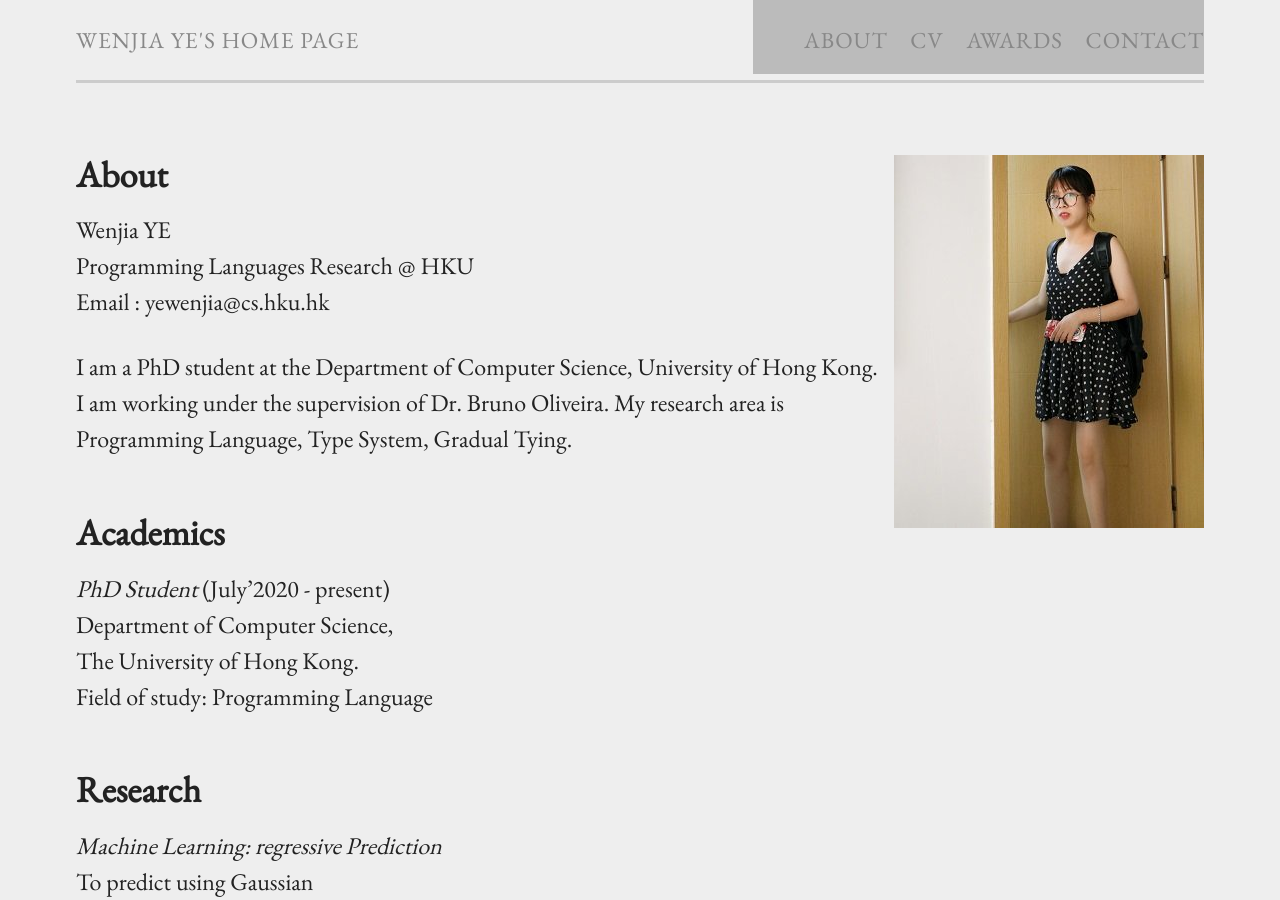
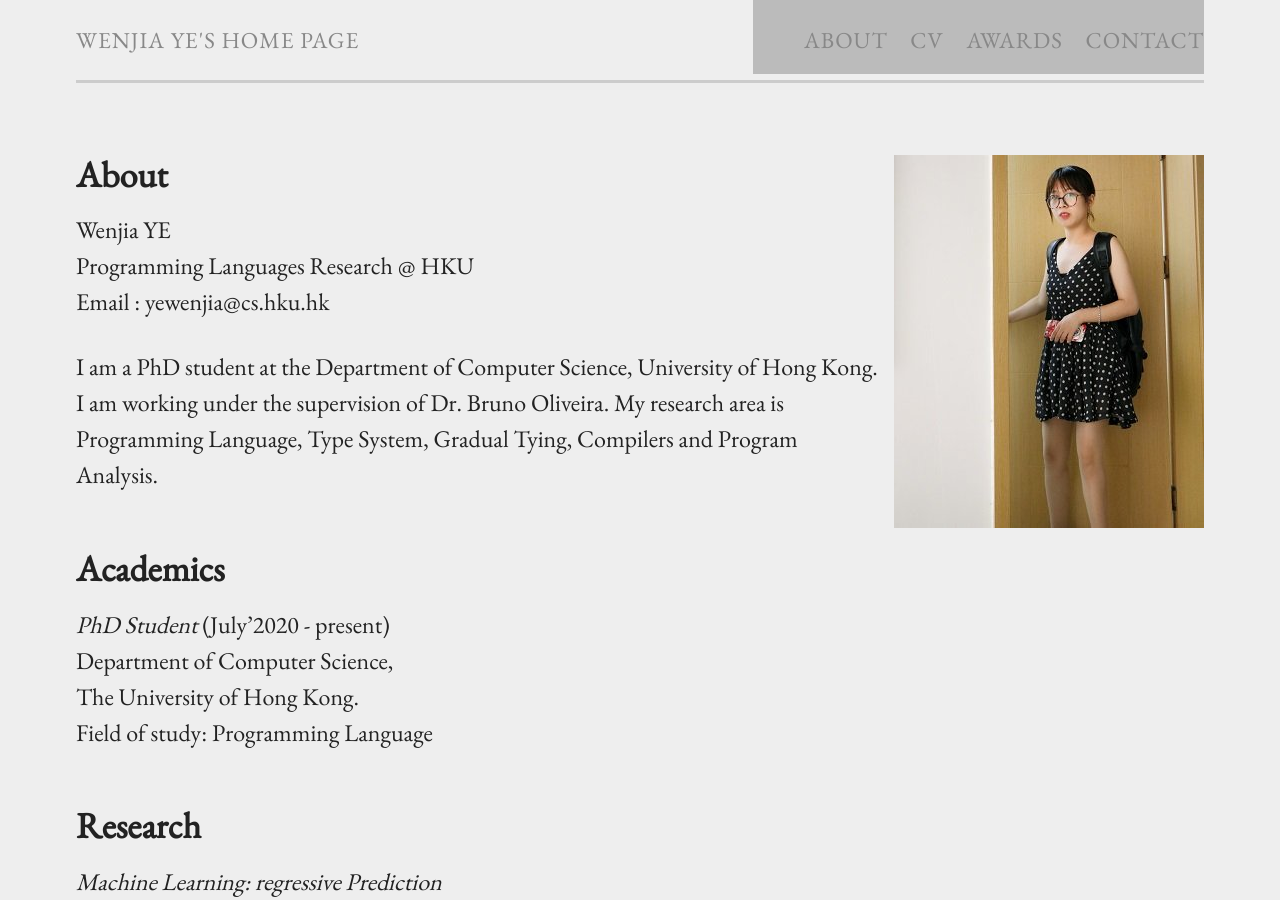
Before and after one commit to YeWenjia/YeWenjia.github.io, a Jekyll site: the page built from index.md, in a window 1280 px wide and 900 px high. Built offline with Jekyll 4.4.1, drawn with Linux system fonts in a browser that asks for light colours.

Commit message:
Update index.md

```diff
--- a/index.md
+++ b/index.md
@@ -13,7 +13,7 @@ Programming Languages Research @ HKU <br />
 Email : yewenjia@cs.hku.hk
 
 I am a PhD student at the Department of Computer Science, University of Hong Kong. I am working under the supervision of Dr. Bruno Oliveira.
-My research area is Programming Language, Type System, Gradual Tying.
+My research area is Programming Language, Type System, Gradual Tying, Compilers and Program Analysis.
 
 ## Academics
 
```
